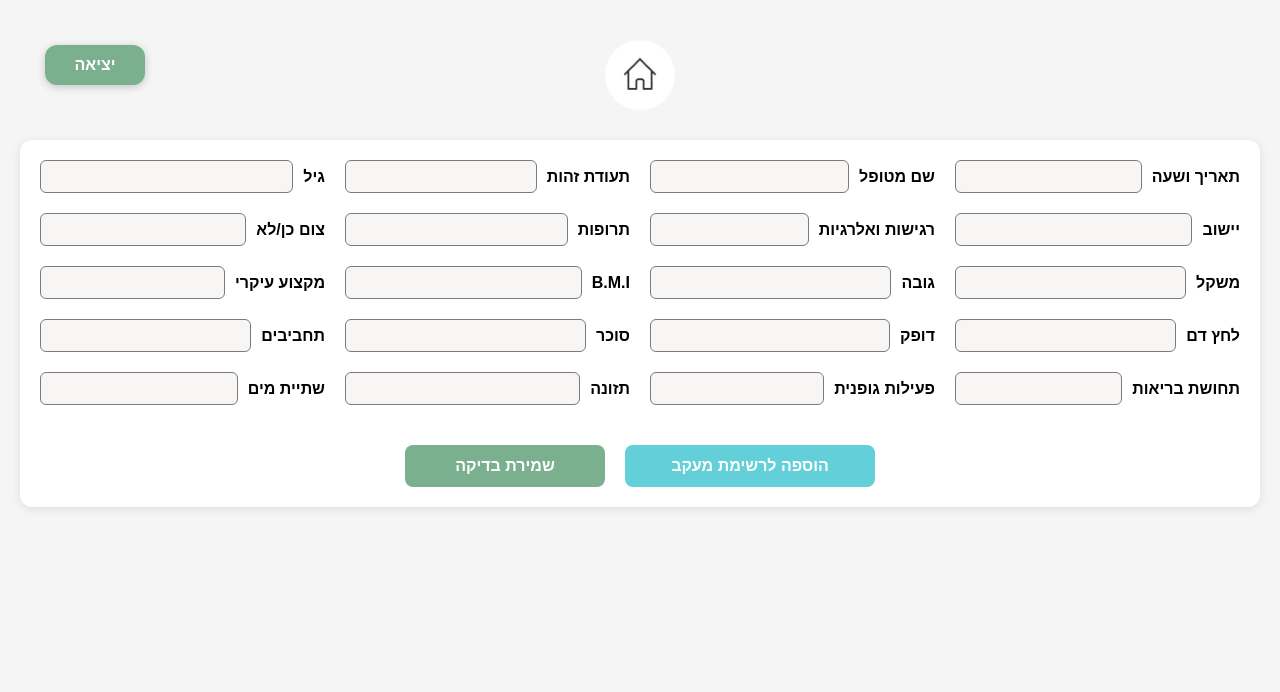
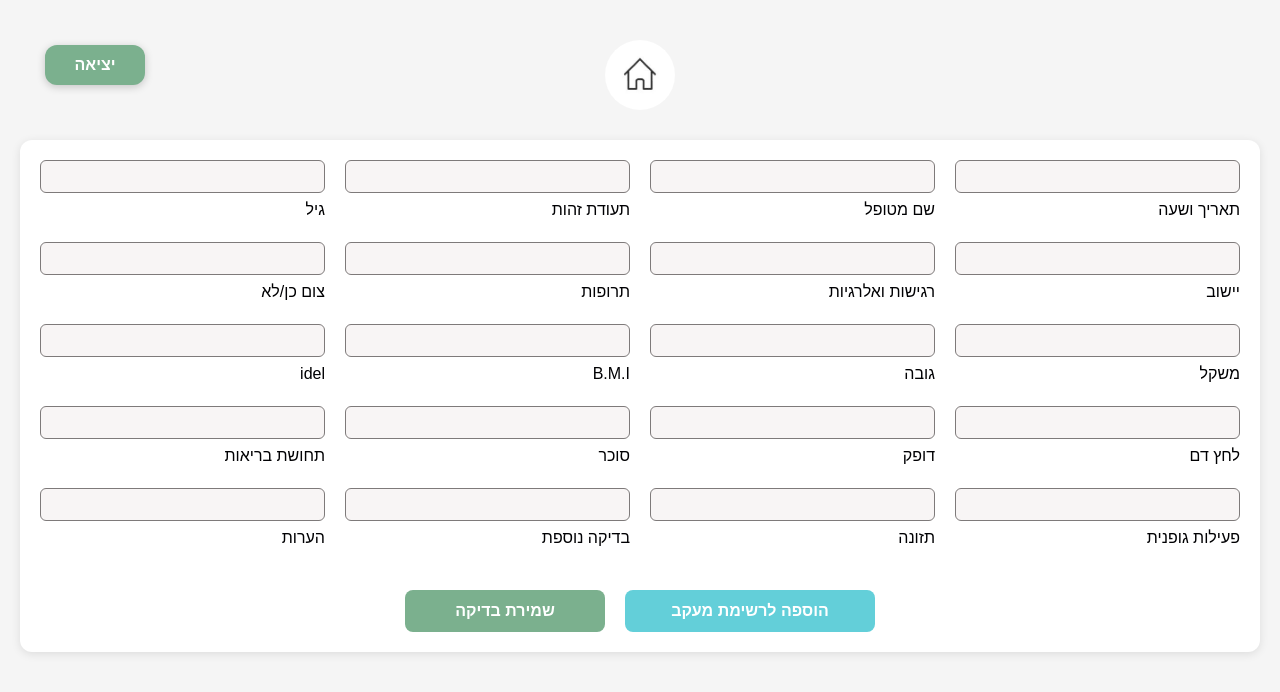
Before and after one commit to Mohasalyan/nurse-my, a React (Vite) app in the folder client/: page /dailytest in a window 1280 px wide. Shown: the top 692 px of the page. Built offline with nearby package versions, Linux system fonts and the light colour scheme.

Commit message:
form almost ready, just needs switching of labels and fields, notes section to be made larger

```diff
--- a/client/src/pages/DailyTest/DailyTest.css
+++ b/client/src/pages/DailyTest/DailyTest.css
@@ -47,28 +47,27 @@ body, html, #root {
   margin-top: 25px;
   background-color: #f5f5f5;
 }
-
 .form-field {
   display: flex;
-  flex-direction: row-reverse;
-  align-items: center;
-  justify-content: flex-end;
-  gap: 10px;
+  flex-direction: column;
+  align-items: flex-start; /* Align to the right */
+  gap: 5px;
 }
 
 .form-field label {
   white-space: nowrap;
-  font-weight: bold;
 }
 
 .form-field input {
   padding: 8px 12px;
   border: 1px solid #7e7a7a;
+  color: black;
   border-radius: 6px;
   width: 100%;
   box-sizing: border-box;
   background-color: #f8f5f5;
 }
+
 
 .buttons {
   display: flex;
--- a/client/src/pages/DailyTest/DailyTest.jsx
+++ b/client/src/pages/DailyTest/DailyTest.jsx
@@ -30,15 +30,15 @@ const DailyTest = () => {
     { label: "משקל", name: "weight" },
     { label: "גובה", name: "height" },
     { label: "B.M.I", name: "bmi" },
-    { label: "מקצוע עיקרי", name: "mainSubject" },
+    { label: " idel", name: "idle" },
     { label: "לחץ דם", name: "bloodPressure" },
     { label: "דופק", name: "pulse" },
     { label: "סוכר", name: "sugar" },
-    { label: "תחביבים", name: "hobbies" },
     { label: "תחושת בריאות", name: "healthFeeling" },
     { label: "פעילות גופנית", name: "exercise" },
     { label: "תזונה", name: "nutrition" },
-    { label: "שתיית מים", name: "waterIntake" }
+    { label: "בדיקה נוספת", name: "extraTest" },
+    { label: " הערות", name: "notes" }
   ];
 
   return (
```
